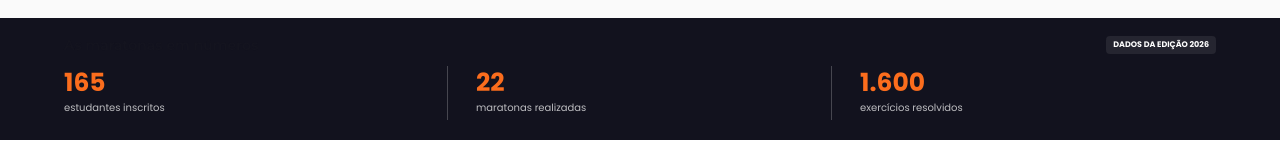
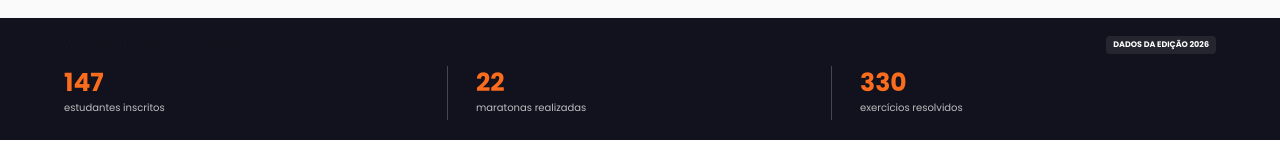
Before and after one commit to henriquebctg360-dotcom/mukandaprepa-plataforma, a React (Vite) app: page /maratonas in a window 1280 px wide. Shown: the part 630-790 px from the top of the page. Built offline with nearby package versions, Linux system fonts and the light colour scheme; no server answers; the HTML template or start-up script is replaced by a standard one.

Commit message:
Ajuste de espaçamento e actualização de números

```diff
--- a/src/components/Hero.jsx
+++ b/src/components/Hero.jsx
@@ -149,7 +149,7 @@ export default function Hero() {
             </div>
 
             <div className="hero__stat">
-              <strong>18</strong>
+              <strong>12</strong>
               <span>aulas de correcção ao vivo</span>
             </div>
 
--- a/src/components/HomeSections.css
+++ b/src/components/HomeSections.css
@@ -910,6 +910,9 @@
 }
 #st2{
   color: #2439a5;
+}
+#est{
+  margin-bottom: 5%;
 }
 /* =========================================================
    PARCEIROS
--- a/src/components/HomeSections.jsx
+++ b/src/components/HomeSections.jsx
@@ -686,7 +686,7 @@ export default function HomeSections() {
           <div className="testimonials-header">
 
             <div>
-              <h2>
+              <h2 id='est'>
                 O que dizem os estudantes
               </h2>
             </div>
--- a/src/pages/Maratonas.jsx
+++ b/src/pages/Maratonas.jsx
@@ -209,7 +209,7 @@ export default function Maratonas() {
           <div className="maratonas-numeros__grid">
 
             <div className="maratonas-numero">
-              <strong>165</strong>
+              <strong>147</strong>
               <span>estudantes inscritos</span>
             </div>
 
@@ -219,7 +219,7 @@ export default function Maratonas() {
             </div>
 
             <div className="maratonas-numero">
-              <strong>1.600</strong>
+              <strong>330</strong>
               <span>exercícios resolvidos</span>
             </div>
 
```
